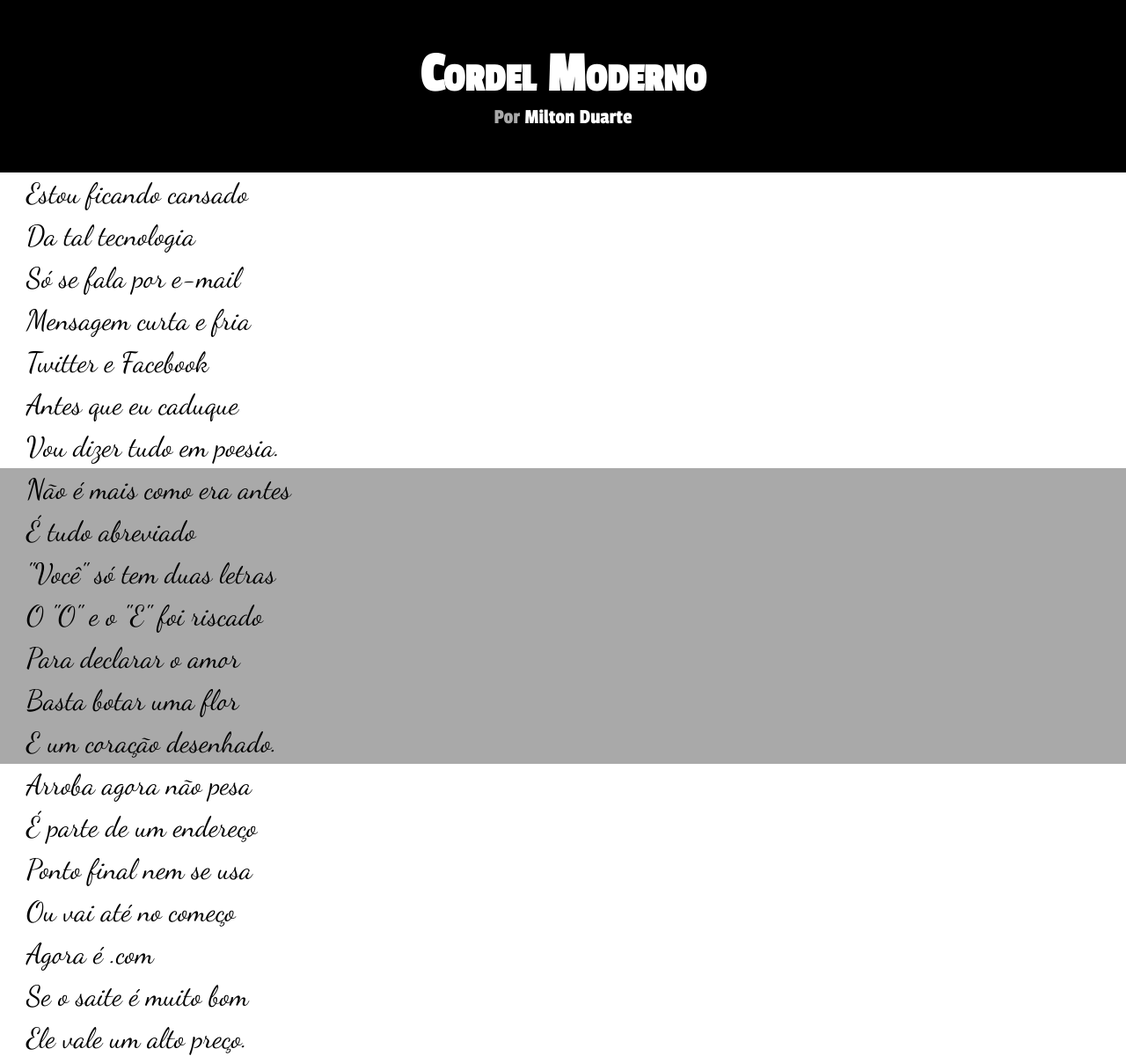
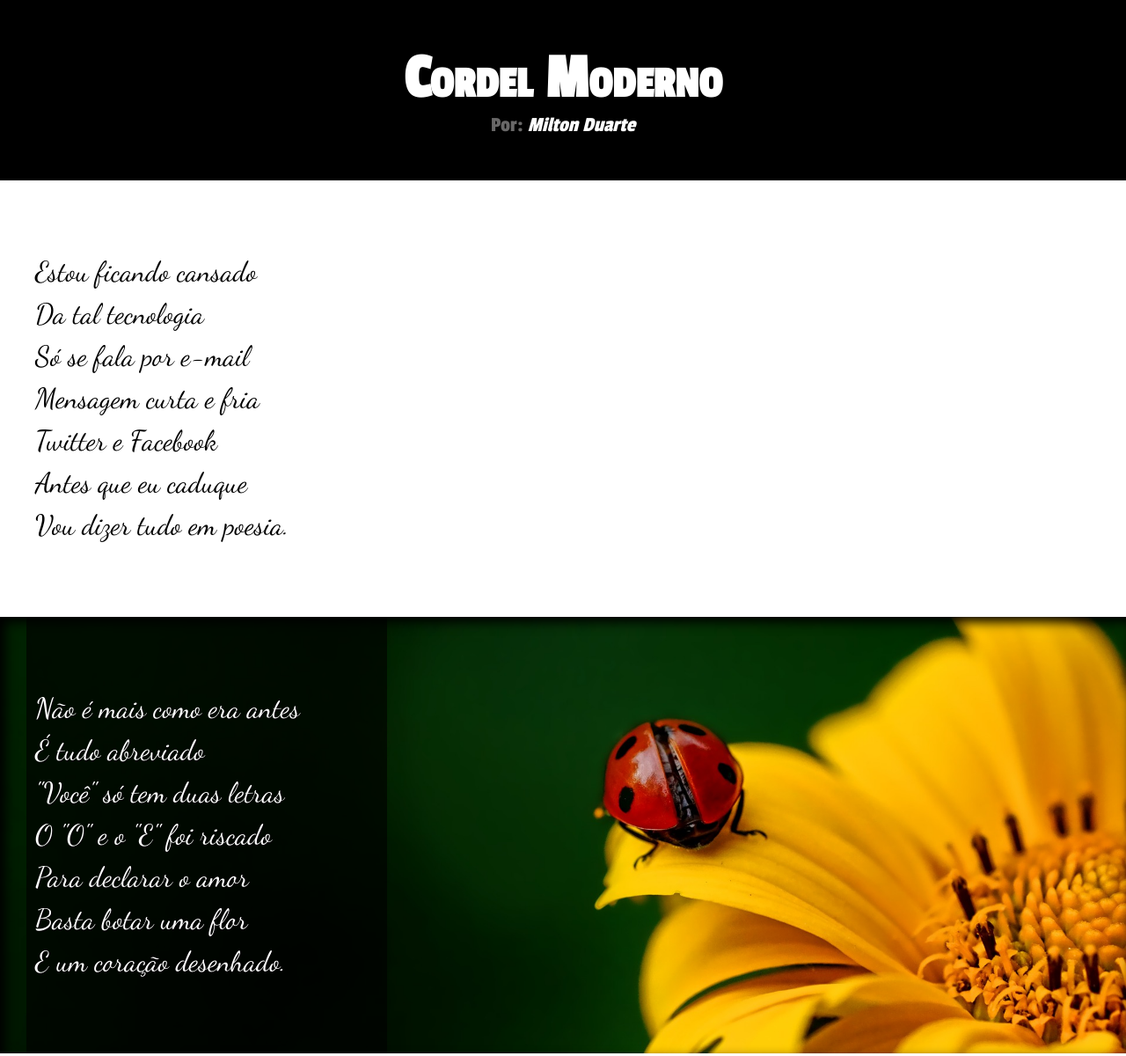
Before and after one commit to Rogeriooliveira-dev/html-css, a plain HTML site: page desafios/d012/index.html in a window 1280 px wide. Shown: the top 1200 px of the page at 88% size. Drawn offline with Linux system fonts and the light colour scheme.

Commit message:
desafio finalizado

```diff
--- a/desafios/d012/css/base.css
+++ b/desafios/d012/css/base.css
@@ -4,7 +4,7 @@
     --cor0: #000000;
     --cor1: #ffffff;
     --cor3: #696868;
-    --cor4: #0000008a;
+    --cor4: #000000a2;
     --fonte1:'Dancing Script', cursive;
     --fonte2:'Passion One', cursive;
 
--- a/desafios/d012/css/style.css
+++ b/desafios/d012/css/style.css
@@ -11,29 +11,30 @@ html, body {
 header {
     background-color: var(--cor0);
     text-align: center;
-    padding-top: 50px;
-    padding-bottom: 50px;
+    padding: 50px 0px 50px 0px;
 
 }
 header >h1 {
     font-family: var(--fonte2);
     color: var(--cor1);
-    font-size: 4em;
+    font-size: 4.5em;
     font-variant: small-caps;
     font-weight: bolder;
 }
 header >p {
     font-family: var(--fonte2);
     font-size: 1.5em;
-    color: darkgray;
+    color: var(--cor3);
 }
 header >p >a {
     color: var(--cor1);
     text-decoration: none;
+    font-style: italic;
 
 }
 a:hover {
     text-decoration: underline;
+
 
 }
 section {
@@ -44,11 +45,30 @@ section {
 }
 section >p {
     font-size: 2em;
-
+    padding: 10vh 0px 10vh 10px;
 
 }
 
 section.banner {
-    background-color: darkgray;
+    background-attachment: fixed;
+    background-repeat: no-repeat;
+    background-position: right center;
+    background-size: cover;
+    box-shadow: inset 6px 6px 13px 0px var(--cor0);
+}
+section.banner >p {
+    display: inline-block;
+    background-color: var(--cor4);
+    color: var(--cor1);
+    text-shadow: 1px 1px 0px var(--cor0);
+    width: 400px;
 
 }
+section.banner#b1 {
+    background-image: url(../imagens/background001.jpg);
+
+}
+section.banner#b2 {
+    background-image: url(../imagens/background002.jpg);
+
+}
--- a/desafios/d012/index.html
+++ b/desafios/d012/index.html
@@ -15,7 +15,7 @@
 <body>
     <header>
         <h1>Cordel Moderno</h1>
-        <p>Por <a href="https://www.recantodasletras.com.br/poesias/3186743" target="_blank">Milton Duarte</a></p>
+        <p>Por: <a href="https://www.recantodasletras.com.br/poesias/3186743" target="_blank">Milton Duarte</a></p>
     </header>
 
 <section class="text">
```
